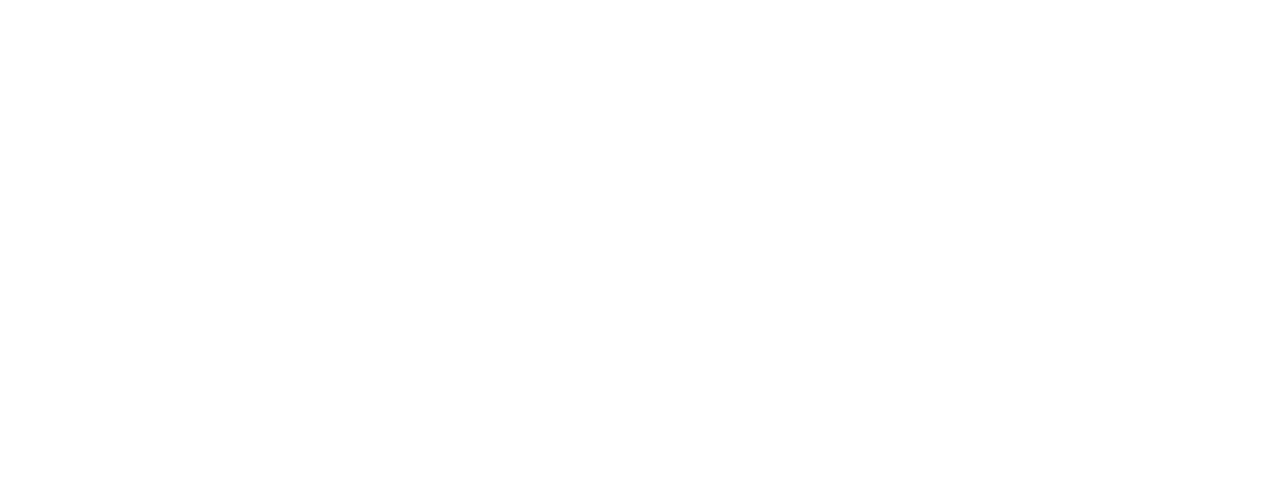
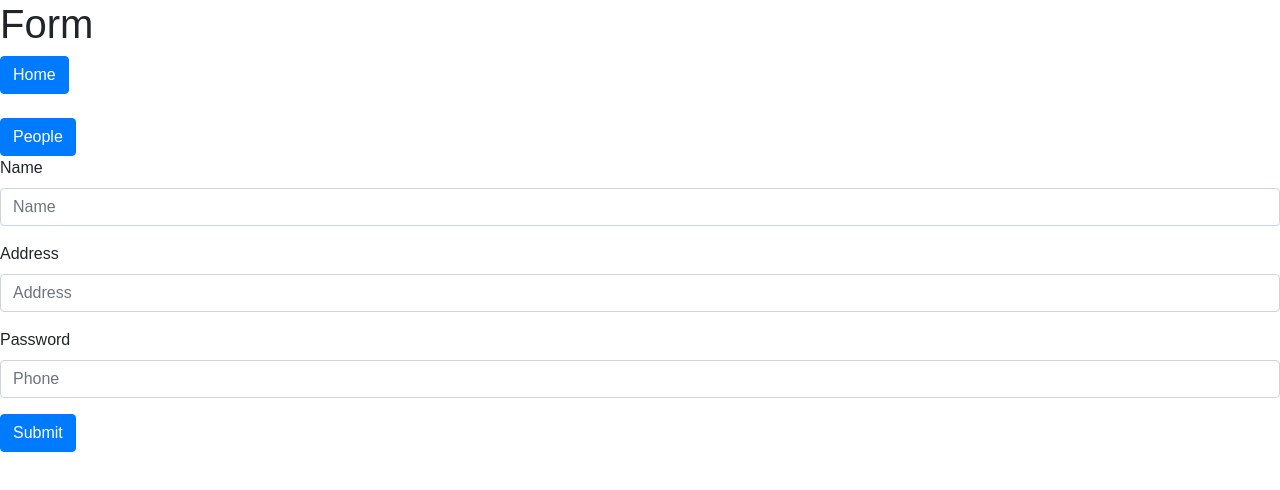
Before and after one commit to Comanjo/fullStackReactApp, a React (Create React App) app: page /form in a window 1280 px wide. Shown: the top 490 px of the page. Built offline with nearby package versions, Linux system fonts and the light colour scheme.

Commit message:
full crud added

```diff
--- a/package.json
+++ b/package.json
@@ -3,6 +3,7 @@
   "version": "0.1.0",
   "private": true,
   "dependencies": {
+    "body-parser": "^1.18.3",
     "react": "^16.4.1",
     "react-dom": "^16.4.1",
     "react-router-dom": "^4.3.1",
--- a/public/index.html
+++ b/public/index.html
@@ -38,5 +38,8 @@
       To begin the development, run `npm start` or `yarn start`.
       To create a production bundle, use `npm run build` or `yarn build`.
     -->
+    <script src="https://code.jquery.com/jquery-3.3.1.slim.min.js" integrity="sha384-q8i/X+965DzO0rT7abK41JStQIAqVgRVzpbzo5smXKp4YfRvH+8abtTE1Pi6jizo" crossorigin="anonymous"></script>
+    <script src="https://cdnjs.cloudflare.com/ajax/libs/popper.js/1.14.6/umd/popper.min.js" integrity="sha384-wHAiFfRlMFy6i5SRaxvfOCifBUQy1xHdJ/yoi7FRNXMRBu5WHdZYu1hA6ZOblgut" crossorigin="anonymous"></script>
+    <script src="https://stackpath.bootstrapcdn.com/bootstrap/4.2.1/js/bootstrap.min.js" integrity="sha384-B0UglyR+jN6CkvvICOB2joaf5I4l3gm9GU6Hc1og6Ls7i6U/mkkaduKaBhlAXv9k" crossorigin="anonymous"></script>
   </body>
 </html>
--- a/src/App.js
+++ b/src/App.js
@@ -6,6 +6,7 @@ class App extends Component {
   render() {
     return (
       <div >
+
         <Routing/>
       </div>
     );
--- a/src/Routing.js
+++ b/src/Routing.js
@@ -3,7 +3,7 @@ import React from 'react'
 import { BrowserRouter, Route, Switch } from 'react-router-dom'
 
 import Home from './components/Home'
-import Page2 from './components/Page2'
+import Form from './components/Form'
 import People from './components/People'
 
 
@@ -13,7 +13,7 @@ const Routing = () => (
   <BrowserRouter>
     <Switch>
         <Route exact path="/" component={Home} />
-        <Route path="/page2" component={Page2}/>
+        <Route path="/form" component={Form}/>
         <Route path="/people" component={People}/>
       </Switch>
   </BrowserRouter>
--- /dev/null
+++ b/src/components/Form.js
@@ -0,0 +1,65 @@
+import React, { Component } from 'react';
+import { Link } from 'react-router-dom'
+
+
+class Form extends Component {
+
+  state = {
+    name: '',
+    address: '',
+    phone: ''
+  }
+
+
+  handleSubmit = (e) => {
+    e.preventDefault();
+    const data = JSON.stringify({ ...this.state })
+    fetch('http://localhost:3030', {
+      method: 'POST',
+      body: data,
+      headers: {
+        "Content-Type": "application/json"
+      }
+    })
+  }
+
+
+  render() {
+
+    console.log(this.state);console.log(this);
+    return (
+      <div>
+        <h1>Form</h1>
+        <Link to="/"><button type="button" className="btn btn-primary">Home</button></Link>
+        <br/>
+        <br/>
+        <Link to="/people"><button type="button" className="btn btn-primary">People</button></Link>
+
+        <form onSubmit={this.handleSubmit}>
+          <div className="form-group">
+            <label htmlFor="InputName">Name</label>
+            <input type="text" className="form-control" id="InputName" aria-describedby="NameHelp"
+                   placeholder="Name" onChange={e => this.setState({name: e.target.value})}/>
+          </div>
+          <div className="form-group">
+            <label htmlFor="InputAddress">Address</label>
+            <input type="address" className="form-control" id="InputAddress" placeholder="Address"
+                   onChange={e => this.setState({ address: e.target.value })}/>
+          </div>
+        <div className="form-group">
+          <label htmlFor="InputPhone">Password</label>
+          <input type="text" className="form-control" id="InputPhone" placeholder="Phone"
+                 onChange={e => this.setState({ phone: e.target.value })}/>
+        </div>
+
+        <button type="submit" className="btn btn-primary">Submit</button>
+      </form>
+
+
+      </div>
+    )
+      ;
+  }
+}
+
+export default Form;
--- a/src/components/Home.js
+++ b/src/components/Home.js
@@ -8,12 +8,10 @@ class Home extends Component {
   render() {
     return (
       <div >
+        <h1>hello</h1>
+        <Link to="/form"><button type="button" className="btn btn-primary">Form</button></Link>
 
-         <h1>HOME</h1>
-        <button type="button" className="btn btn-primary">Form<Link to="/page2">Form</Link></button>
-        <br/>
-        <br/>
-        <button type="button" className="btn btn-primary">People<Link to="/people">People</Link></button>
+
 
       </div>
     )
--- a/src/components/Page2.js
+++ /dev/null
@@ -1,69 +0,0 @@
-import React, { Component } from 'react';
-import { Link } from 'react-router-dom'
-
-
-
-class Page2 extends Component {
-
-  state = {
-    name: '',
-    address: '',
-    phone: ''
-  }
-
-
-handleSubmit = (e) => {
-    e.preventDefault();
-    const data = JSON.stringify({...this.state})
-
-    fetch('http://localhost:4000', {
-      method: 'post',
-      body: data,
-      headers: {
-        "Content-Type": "application/json"
-      }
-    })
-  }
-
-
-
-  render() {
-    console.log(this);
-    return (
-      <div>
-        <h1>hello Page2</h1>
-        <button type="button" className="btn btn-primary">Home<Link to="/">Home</Link></button>
-        <br/>
-        <br/>
-        <button type="button" className="btn btn-primary">People<Link to="/people">People</Link></button>
-
-        <form onSubmit={this.handleSubmit}>
-        <div className="form-group">
-          <label htmlFor="InputName">Name</label>
-          <input type="text" className="form-control" id="InputName" aria-describedby="NameHelp"
-                 placeholder="Name" onChange={e => this.setState({name: e.target.value})}/>
-        </div>
-        <div className="form-group">
-          <label htmlFor="InputAddress">Address</label>
-          <input type="address" className="form-control" id="InputAddress" placeholder="Address"
-                 onChange={e => this.setState({ address: e.target.value })}/>
-        </div>
-        <div className="form-group">
-          <label htmlFor="InputPhone">Password</label>
-          <input type="text" className="form-control" id="InputPhone" placeholder="Phone"
-                 onChange={e => this.setState({ phone: e.target.value })}/>
-        </div>
-
-        <button type="submit" className="btn btn-primary">Submit</button>
-      </form>
-
-
-
-
-  </div>
-  )
-    ;
-  }
-}
-
-export default Page2;
--- a/src/components/People.js
+++ b/src/components/People.js
@@ -2,22 +2,33 @@ import React, {Component, Fragment} from 'react'
 import { Link } from 'react-router-dom'
 
 
-class ListOfContacts extends Component {
-  constructor() {
-    super();
-    this.state = {
-      people: []
-    };
-  }
+class People extends Component {
 
-  handleSubmit = async (_id) => {
 
-    await fetch('http://localhost:4000/' + _id, {
+    state = {
+      people: [],
+      name: '',
+      address: '',
+      password: ''
+    }
+
+  handleUpdate = async (_id) => {
+    const update = JSON.stringify({ ...this.state })
+    await fetch('http://localhost:3030/' + _id, {
+      method: 'PUT',
+      body: update,
+      headers: {
+        "Content-Type": "application/json"
+      }
+    });
+    await this.getPeople()
+  };
+
+
+    handleSubmit = async (_id) => {
+
+    await fetch('http://localhost:3030/' + _id, {
       method: 'delete'
-    }).then(response => {
-      response.json().then(json => {
-        return json;
-      })
     });
     await this.getPeople()
   };
@@ -25,7 +36,7 @@ class ListOfContacts extends Component {
 
   getPeople = async () => {
 
-    return fetch('http://localhost:4000')
+    return fetch('http://localhost:3030')
       .then(results => {
         return results.json();
       })
@@ -48,18 +59,55 @@ class ListOfContacts extends Component {
     return (
       <Fragment>
         <div>
-        <button type="button" className="btn btn-primary">Home<Link to="/">Home</Link></button>
+          <Link to="/"><button type="button" className="btn btn-primary">Home</button></Link>
         <br/>
         <br/>
         <div>
-            {this.state.people.map(people =>
+            {this.state.people.map
+            (people =>
               <div className="border" key={people._id}>
                 <h3> Name: {people.name}</h3>
                 <p> Phone: {people.phone}</p>
                 <p> Address: {people.address}</p>
-                <button onClick={() => this.handleSubmit(people._id)}>Delete</button>
+
+                <button type="button" className="btn btn-primary" onClick={() => this.handleSubmit(people._id)}>Delete</button>
+
+
+                <button type="button" className="btn btn-primary" data-toggle="modal" data-target=".bd-example-modal-sm">Update
+                </button>
+
+                <div className="modal fade bd-example-modal-sm" tabIndex="-1" role="dialog" aria-labelledby="mySmallModalLabel"
+                     aria-hidden="true">
+                  <div className="modal-dialog modal-sm">
+                    <div className="modal-content">
+
+                      <form onSubmit={e =>this.handleUpdate(people._id)}>
+                        <div className="form-group">
+                          <label htmlFor="InputName">Name</label>
+                          <input type="text" className="form-control" id="InputName" aria-describedby="NameHelp"
+                                 placeholder="Name" onChange={e => this.setState({name: e.target.value})}/>
+                        </div>
+                        <div className="form-group">
+                          <label htmlFor="InputAddress">Address</label>
+                          <input type="address" className="form-control" id="InputAddress" placeholder="Address"
+                                 onChange={e => this.setState({ address: e.target.value })}/>
+                        </div>
+                        <div className="form-group">
+                          <label htmlFor="InputPhone">Password</label>
+                          <input type="text" className="form-control" id="InputPhone" placeholder="Phone"
+                                 onChange={e => this.setState({ phone: e.target.value })}/>
+                        </div>
+
+                        <button type="submit" className="btn btn-primary">Submit</button>
+                      </form>
+
+
+                    </div>
+                  </div>
+                </div>
 
               </div>
+
             )}
           </div>
         </div>
@@ -68,4 +116,4 @@ class ListOfContacts extends Component {
   }
 }
 
-export default ListOfContacts
+export default People
```
Also changed, not shown: src/components/Person.js (deleted), 2 other files (tests, documents, lock files or other folders).
